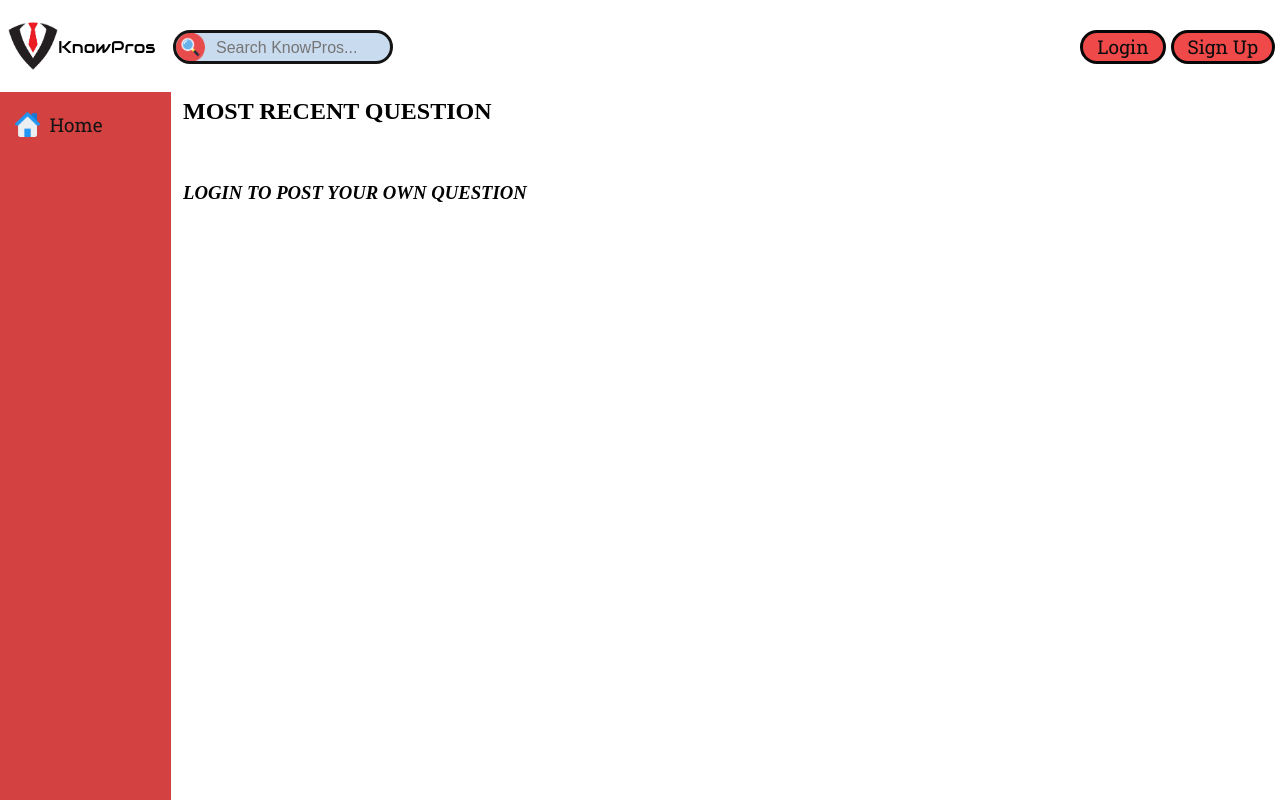
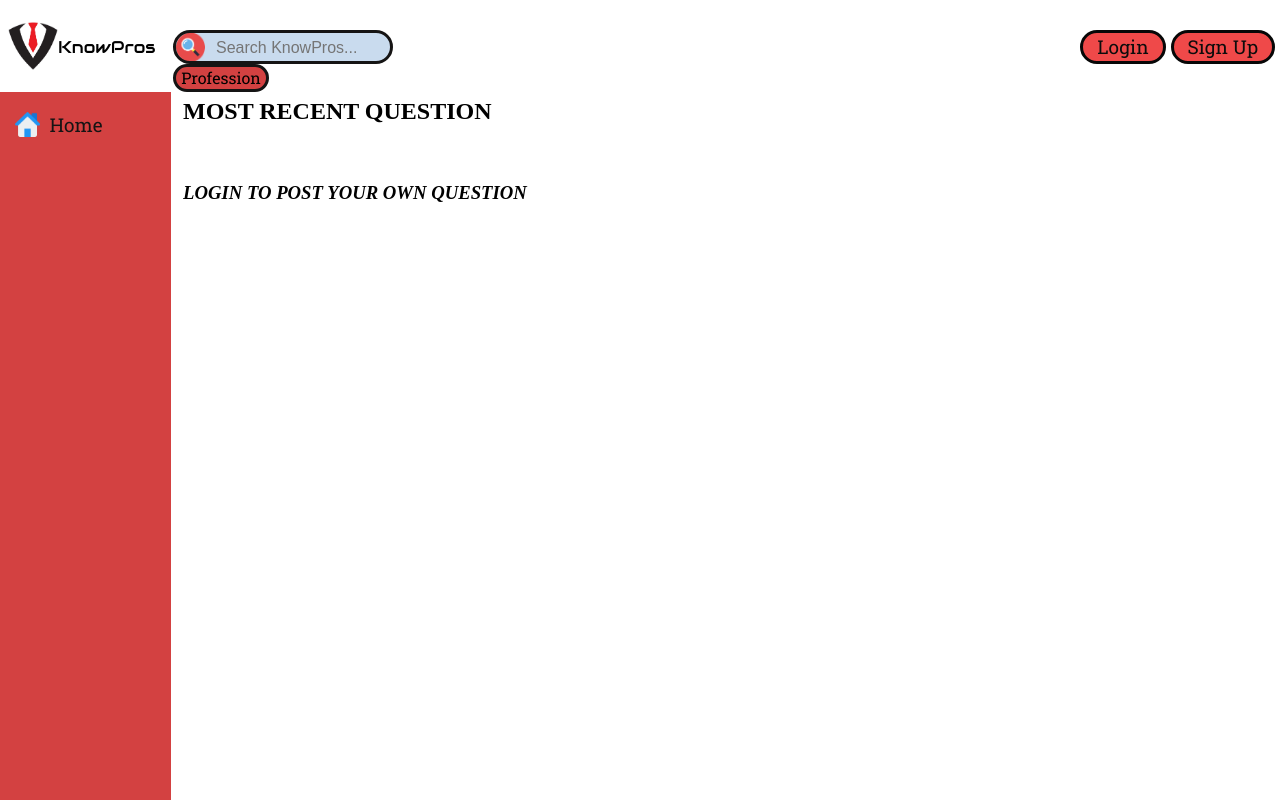
Before and after one commit to HolstCh/Professional-Forum-Web-Application-, a Flask app: page /unregisteredMain in a window 1280 px wide. Run offline with Flask 2, Linux system fonts and the light colour scheme; parts of the project's set-up code (start-up, migrations or seed data) failed here and were passed over.

Commit message:
Update mainPage.html
Professional Drop Menu

```diff
--- a/templates/mainPage.html
+++ b/templates/mainPage.html
@@ -167,6 +167,54 @@
           margin-top: 5px;
           font-size: 16px;
       }
+
+      .dropdown
+      {
+        display: inline-block;
+        position: relative;
+        top:6px;
+        margin-left: 115px;
+        border: 3px solid #151414;
+        border-radius: 2100px;
+        background-color:#D34141FF;
+        height:22px;
+        width:90px;
+        text-align: center;
+        font-family: 'Roboto Slab', serif;
+      }
+
+      .dropdown-content
+      {
+        display: none;
+        position: absolute;
+        width: 100%;
+        overflow: auto;
+        box-shadow: 0px 10px 10px 0px rgba(0,0,0,0.4);
+      }
+
+      .dropdown:hover
+      {
+        background-color: #c9dbee;
+      }
+
+      .dropdown:hover .dropdown-content
+      {
+        display: block;
+      }
+
+      .dropdown-content a
+      {
+        display: block;
+        color: #000000;
+        padding: 5px;
+        text-decoration: none;
+      }
+
+      .dropdown-content a:hover
+      {
+          color: #c9dbee;
+          background-color: #00A4BD;
+      }
       </style>
 
       <title>
@@ -185,7 +233,14 @@
             <label>
                 <input type="text" name="basicSearch" id ="basicSearch" placeholder="Search KnowPros...">
             </label>
-
+             <div class ="dropdown">
+               <label for = "inputProfession" class = "text-arial">Profession</label>
+                <div class ="dropdown-content">
+                 <select name="inputProfession" id="inputProfession">
+                    <option value="Engineer">Engineer</option>
+                 </select>
+                </div>
+            </div>
             <a href = "./signUp" class = "headerButton" style=margin-right:13px>Sign Up</a>
             <a href = "./login" class = "headerButton" style=margin-left:5px>Login</a>
         </form>
```
